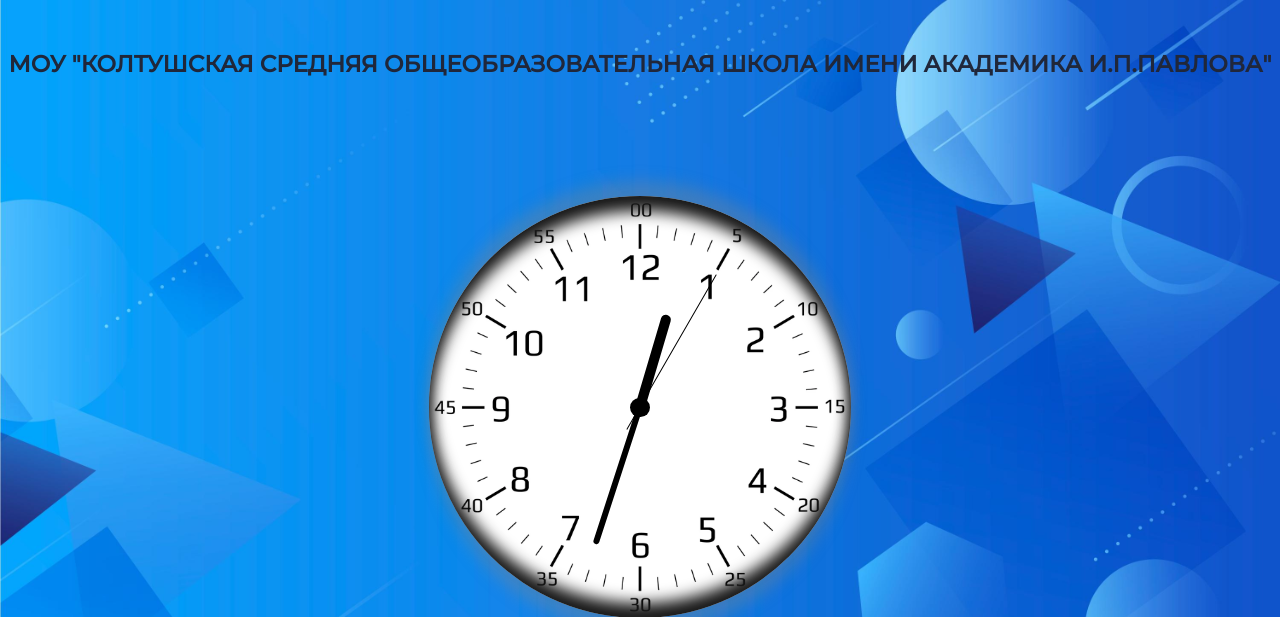
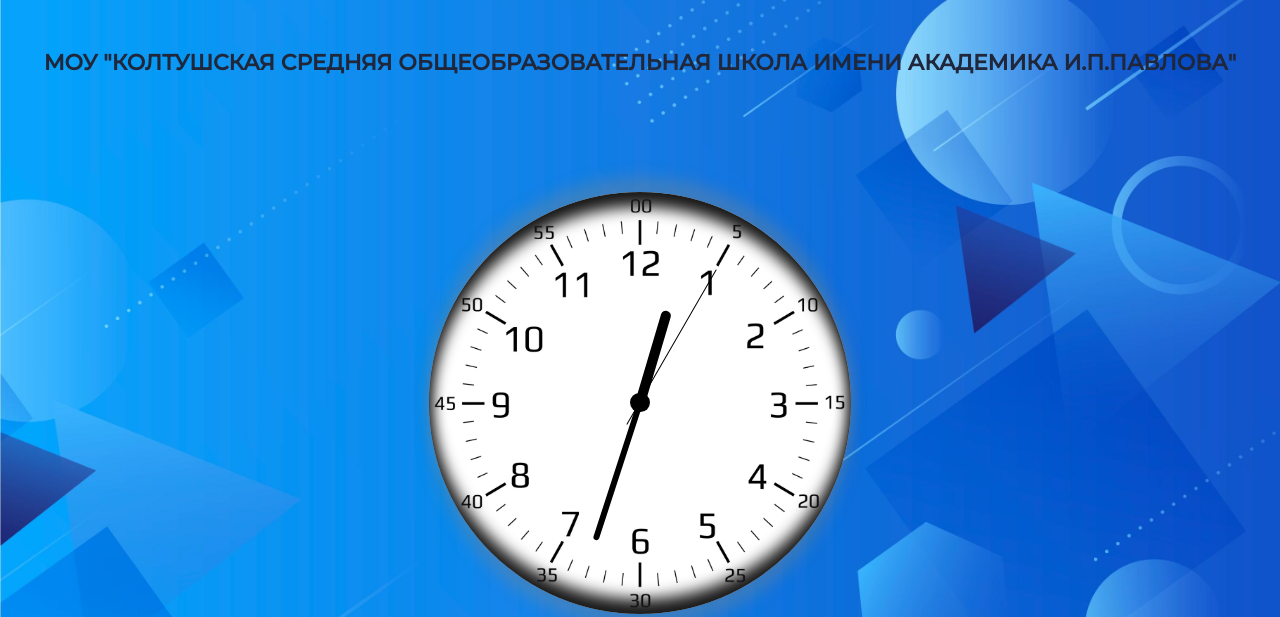
Before and after one commit to Bar-Nik/school_kiosk, a Django app: page /about/ in a window 1280 px wide. Shown: the top 617 px of the page. Run offline with Django 4.2, Linux system fonts and the light colour scheme.

Commit message:
Редактирован css класс headline_3

```diff
--- a/koltush_schoolkiosk/kiosk/static/kiosk/css/styles.css
+++ b/koltush_schoolkiosk/kiosk/static/kiosk/css/styles.css
@@ -171,7 +171,7 @@ h1 {
 }
 
 .headline_3 {
-  font-size: 1.8vw;
+  font-size: 1.7vw;
   color: #20273a;/*#1f2d3b;*/
   text-decoration: none;
   /*text-transform: uppercase;*/
```
